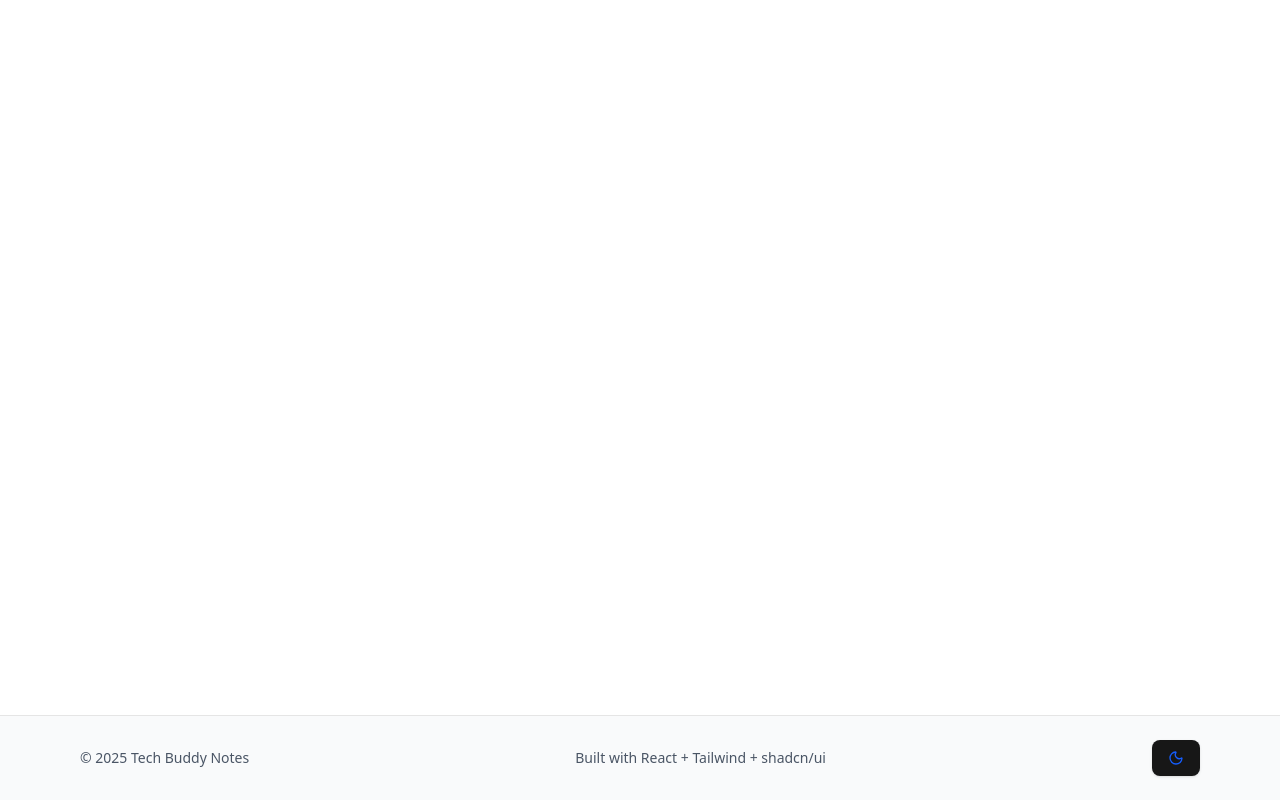
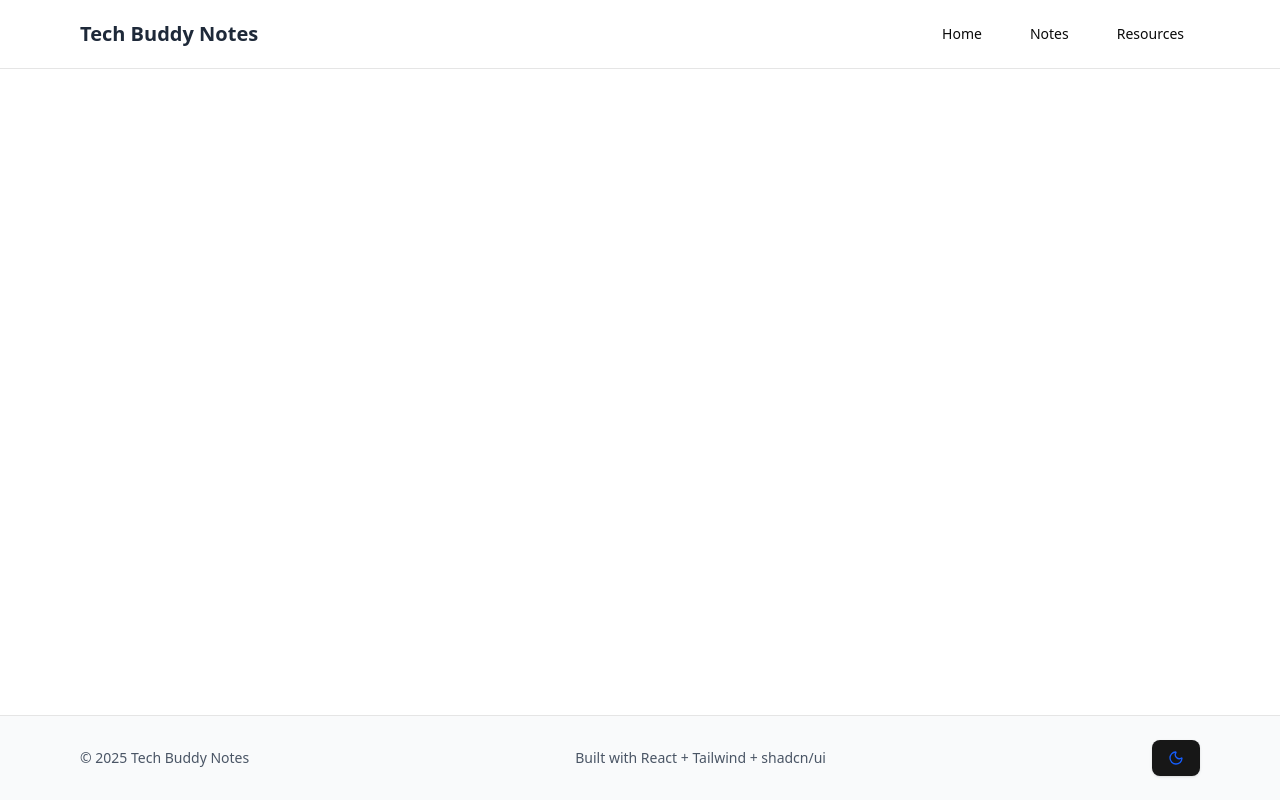
Before and after one commit to adorableprincessvee/tech-buddy-notes, a React (Vite) app in the folder tech-buddy-notes/: page / in a window 1280 px wide. Built offline with nearby package versions, Linux system fonts and the light colour scheme.

Commit message:
Update App.jsx
Co-Authored-By: Vanessa <216306524+adorableprincessvee@users.noreply.github.com>

```diff
--- a/tech-buddy-notes/src/App.jsx
+++ b/tech-buddy-notes/src/App.jsx
@@ -1,11 +1,12 @@
 import './App.css'
 import Footer from './components/footer'
+import Header from './components/header'
 
 function App() {
 
   return (
     <>
-
+      <Header />
       <Footer />
     </>
   )
```
